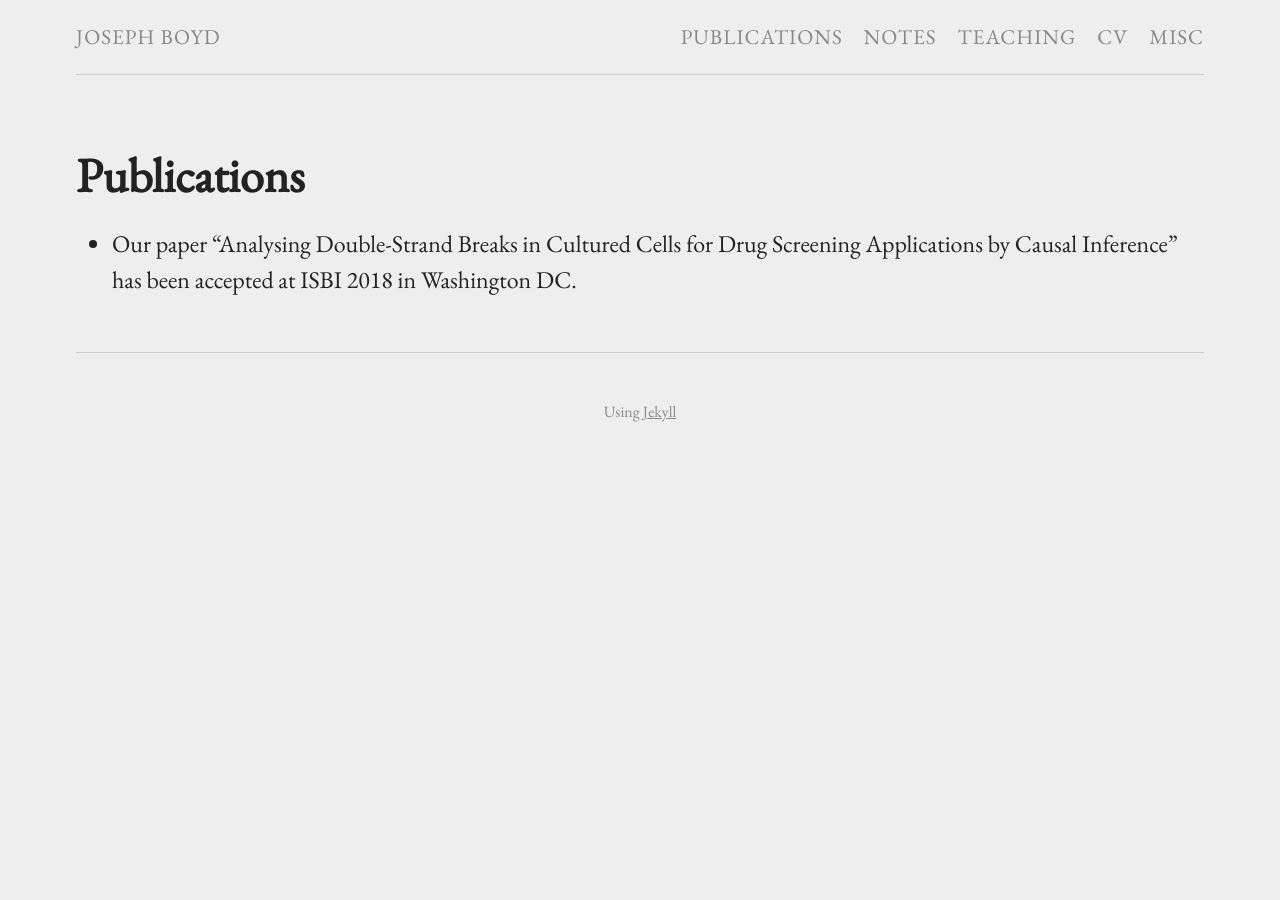
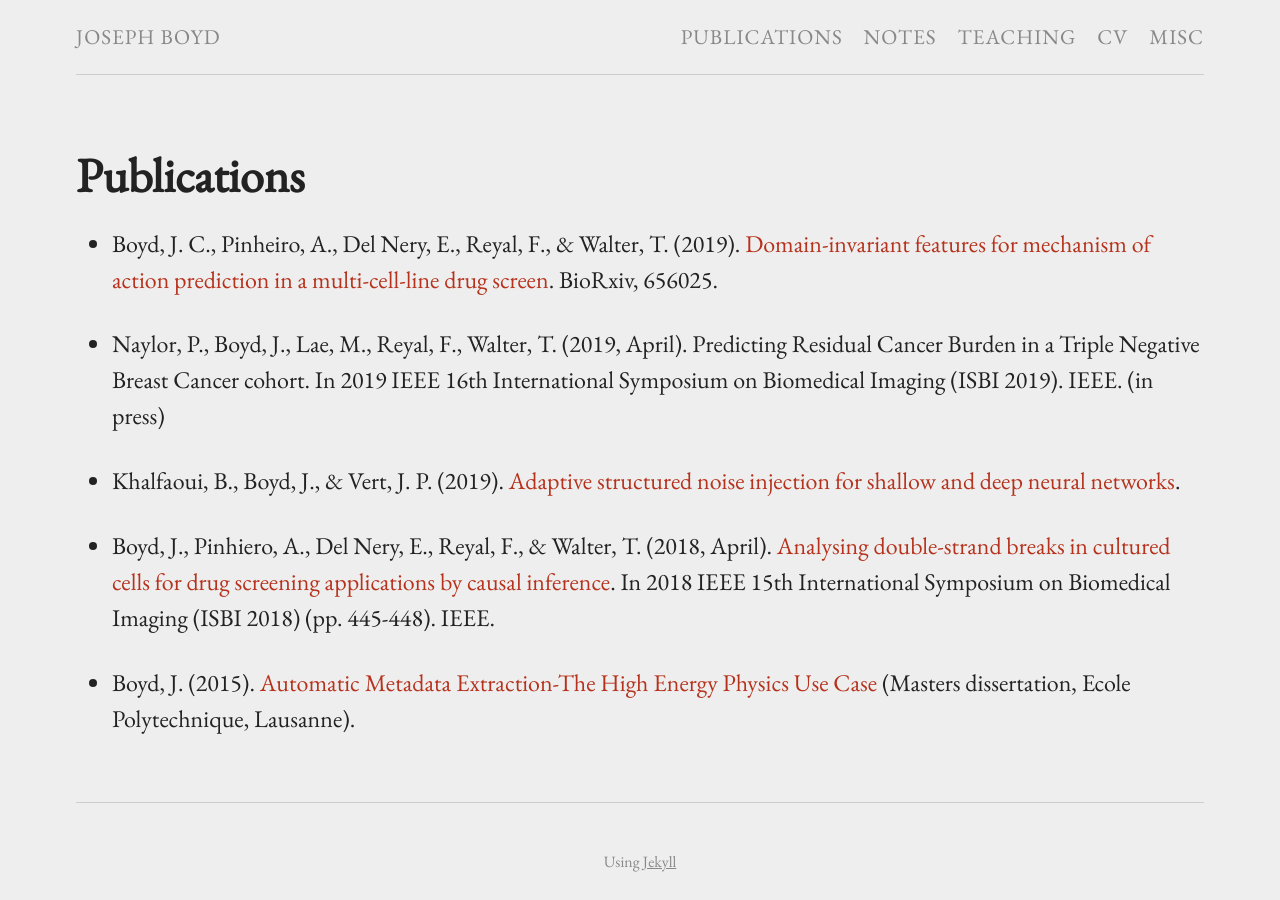
Before and after one commit to jcboyd/jcboyd.github.io, a Jekyll site: the page built from publications.md, in a window 1280 px wide. Built offline with Jekyll 4.4.1, drawn with Linux system fonts in a browser that asks for light colours.

Commit message:
updated publication info

```diff
--- a/publications.md
+++ b/publications.md
@@ -4,4 +4,12 @@ permalink: /publications/
 title: Publications
 ---
 
-* Our paper "Analysing Double-Strand Breaks in Cultured Cells for Drug Screening Applications by Causal Inference" has been accepted at ISBI 2018 in Washington DC.
+* Boyd, J. C., Pinheiro, A., Del Nery, E., Reyal, F., & Walter, T. (2019). [Domain-invariant features for mechanism of action prediction in a multi-cell-line drug screen](https://www.biorxiv.org/content/10.1101/656025v1). BioRxiv, 656025.
+
+* Naylor, P., Boyd, J., Lae, M., Reyal, F., Walter, T. (2019, April). Predicting Residual Cancer Burden in a Triple Negative Breast Cancer cohort. In 2019 IEEE 16th International Symposium on Biomedical Imaging (ISBI 2019). IEEE. (in press)
+
+* Khalfaoui, B., Boyd, J., & Vert, J. P. (2019). [Adaptive structured noise injection for shallow and deep neural networks](https://hal-mines-paristech.archives-ouvertes.fr/hal-02025929).
+
+* Boyd, J., Pinhiero, A., Del Nery, E., Reyal, F., & Walter, T. (2018, April). [Analysing double-strand breaks in cultured cells for drug screening applications by causal inference](https://ieeexplore.ieee.org/abstract/document/8363612). In 2018 IEEE 15th International Symposium on Biomedical Imaging (ISBI 2018) (pp. 445-448). IEEE.
+
+* Boyd, J. (2015). [Automatic Metadata Extraction-The High Energy Physics Use Case](https://cds.cern.ch/record/2039361) (Masters dissertation, Ecole Polytechnique, Lausanne).
```
Also changed, not shown: index.md (+1 -1 lines).
